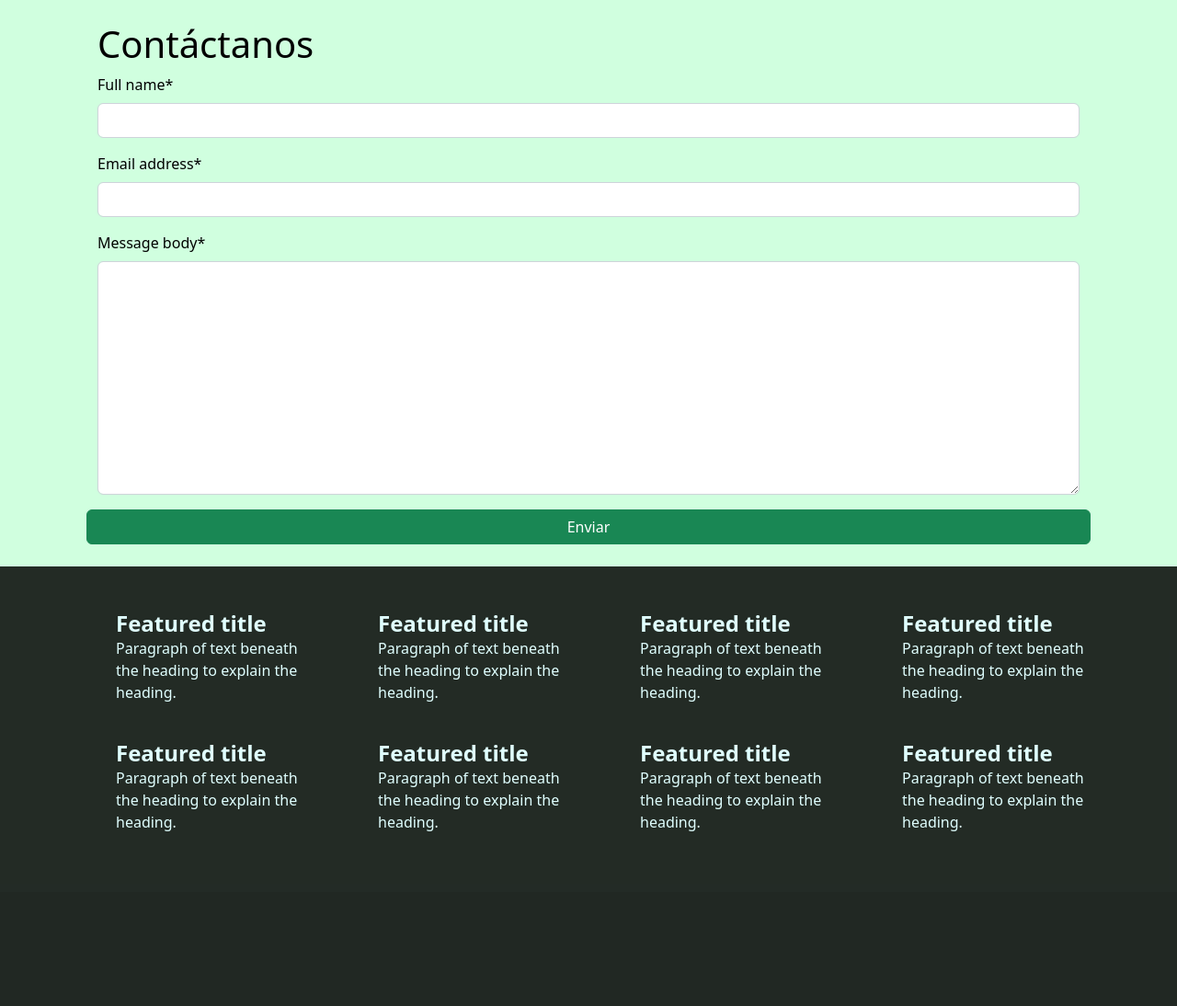
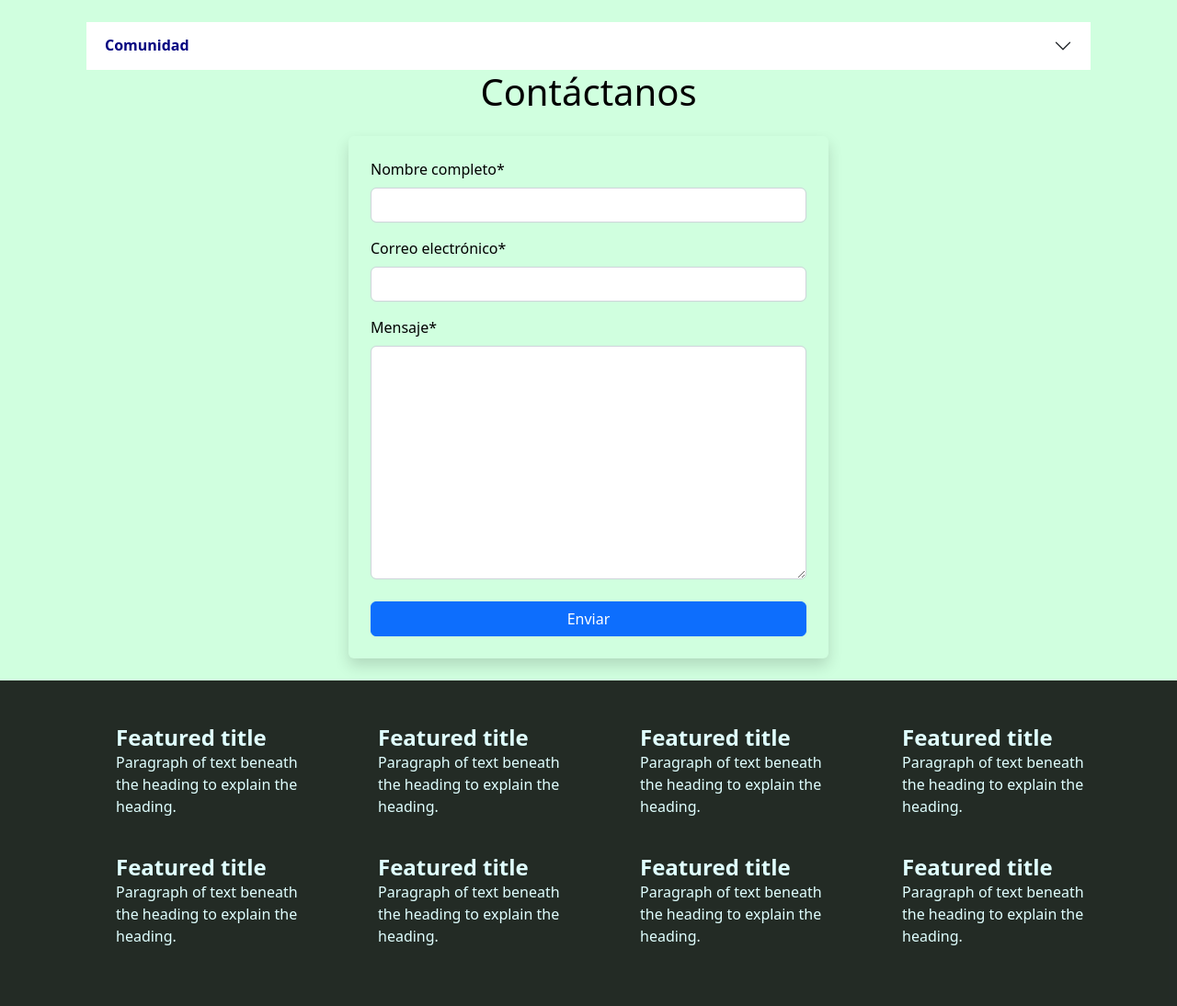
Before and after one commit to Raff4-Gauna/Proyecto-Final-App-Blog, a Django app: page /Contact/ in a window 1280 px wide. Shown: the part 56-1150 px from the top of the page at 92% size. Before the commit the page ends 960 px from the top, so only its background shows below. Run offline with Django 3.2, Linux system fonts and the light colour scheme; some libraries are stand-ins or nearby versions.

Commit message:
Templates de contactos mas un mesaje de alerta

```diff
--- a/contacto/forms.py
+++ b/contacto/forms.py
@@ -6,3 +6,8 @@ class ContactForm(forms.ModelForm):
     class Meta:
         model = Contact
         exclude = ['created_at', 'is_read']
+        labels = {
+            'full_name': 'Nombre completo',
+            'email_address': 'Correo electrónico',
+            'message_body': 'Mensaje',
+        }
--- a/contacto/urls.py
+++ b/contacto/urls.py
@@ -5,5 +5,4 @@ app_name = 'contacts'
 
 urlpatterns = [
     path('Contact/', ContactView.as_view(), name = 'contact'),
-    path('Notice/', NoticeView.as_view(), name = 'contact_notice'),
 ]
--- a/contacto/views.py
+++ b/contacto/views.py
@@ -1,14 +1,15 @@
-from django.views.generic import CreateView, TemplateView
+from django.views.generic import CreateView
 from .models import Contact
 from .forms import ContactForm
 from django.urls import reverse_lazy
-
+from django.contrib import messages
 
 class ContactView(CreateView):
     model = Contact
     template_name = 'contact/contact.html'
     form_class = ContactForm
-    success_url = reverse_lazy('contacts:contact_notice')
+    success_url = reverse_lazy('contacts:contact')
 
-class NoticeView(TemplateView):
-    template_name = 'contact/contact_notice.html'
+    def form_valid(self, form):
+        messages.success(self.request, '¡Muchas gracias, estaremos en contacto contigo! ¡Excelente trabajo!')
+        return super().form_valid(form)
--- a/templates/contact/contact.html
+++ b/templates/contact/contact.html
@@ -1,17 +1,49 @@
 {% extends 'layout.html' %}
+{% load static %}
+{% block content %}
 
-{% block content %}
+<div class="accordion accordion-flush bg-transparent" id="accordionFlushExample">
+    <div class="accordion-item">
+      <h2 class="accordion-header text-center fst-italic" id="flush-headingOne">
+        <button class="accordion-button collapsed w-100" type="button" data-bs-toggle="collapse" data-bs-target="#flush-collapseOne" aria-expanded="false" aria-controls="flush-collapseOne" style="color: navy;">
+        <b>Comunidad</b>
+        </button>
+      </h2>
+      <div id="flush-collapseOne" class="accordion-collapse collapse" aria-labelledby="flush-headingOne" data-bs-parent="#accordionFlushExample">
+        <div class="accordion-body fst-italic">
+            ¡Nos encantaría escucharte! En nuestra sección de contacto nos gustaría saber de usted.
+            Comparta sus pensamientos sobre el medio ambiente, pregunte sus inquietudes y obtenga consejos sobre cómo mejorarlo.
+            Estamos aquí para usted porque juntos podemos hacer la diferencia.
+            <b> ¡Únete a nuestra comunidad dedicada a proteger el medio ambiente! </b>
+        </div>
+      </div>
+    </div>
+</div>
 
 {% load crispy_forms_tags %}
 <main class="container">
-    <h1>Contáctanos</h1>
-    <form action="" method="POST">
-        {% csrf_token %}
-        {{form|crispy}}
-        <div class="row">
-            <button class="btn btn-success" type="submit">Enviar</button>
+    <h1 class="mb-4 text-center">Contáctanos</h1>
+    <div class="row justify-content-center">
+        <div class="col-md-6">
+            <form action="" method="POST" class="shadow p-4 rounded">
+                {% csrf_token %}
+                {% if messages %}
+                    {% for message in messages %}
+                        {% if message.tags == 'success' %}
+                            <div class="alert alert-success alert-custom-success" role="alert">
+                                <p>{{ message }}</p>
+                            </div>
+                        {% endif %}
+                    {% endfor %}
+                {% endif %}
+                {{form|crispy}}
+                <div class="d-grid mt-4">
+                    <button class="btn btn-primary" type="submit">Enviar</button>
+                </div>
+            </form>
         </div>
-    </form>
+    </div>
 </main>
+<script src="{% static 'js/timeMessageUpdateArt.js' %}"></script>
 
 {% endblock %}
```
Also changed, not shown: static/js/timeMessageContact.js (added, +9 -0 lines), templates/contact/contact_notice.html (deleted, +0 -7 lines), static/css/main.css (line endings or trailing spaces).
